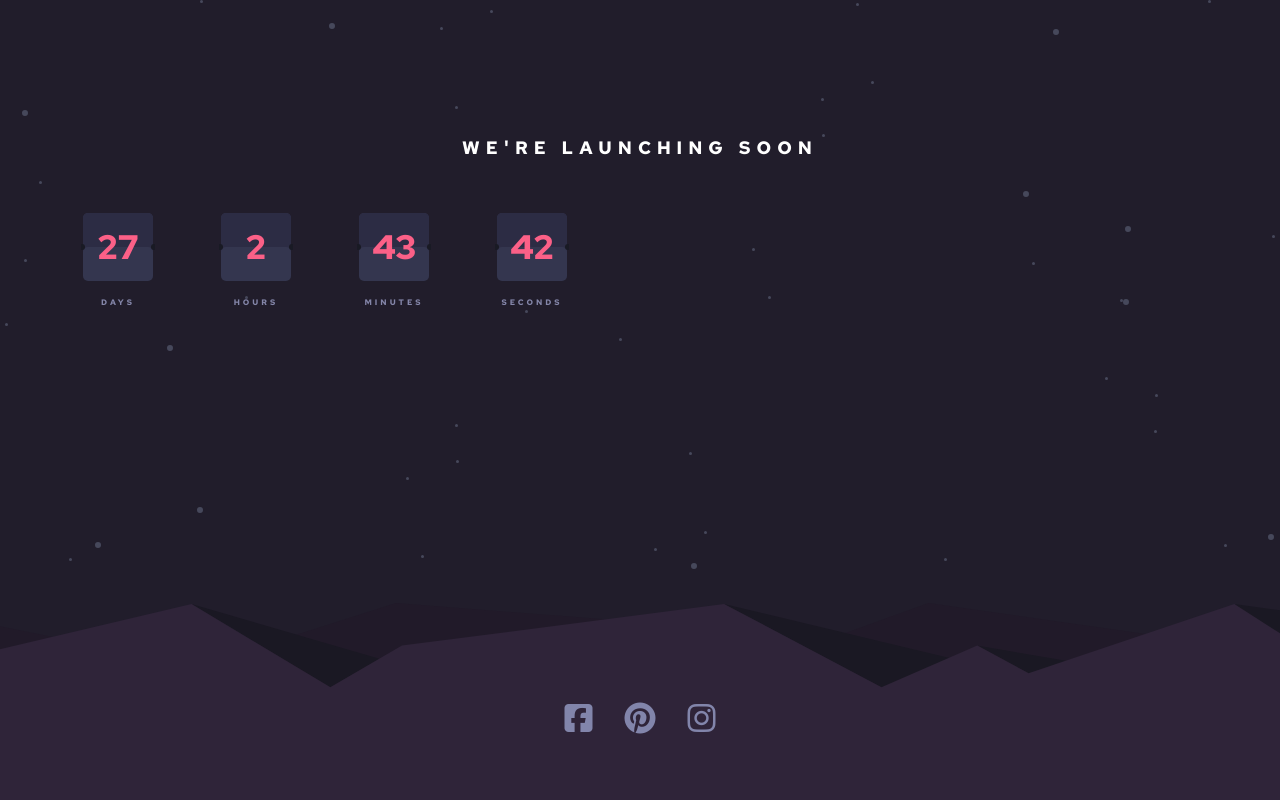
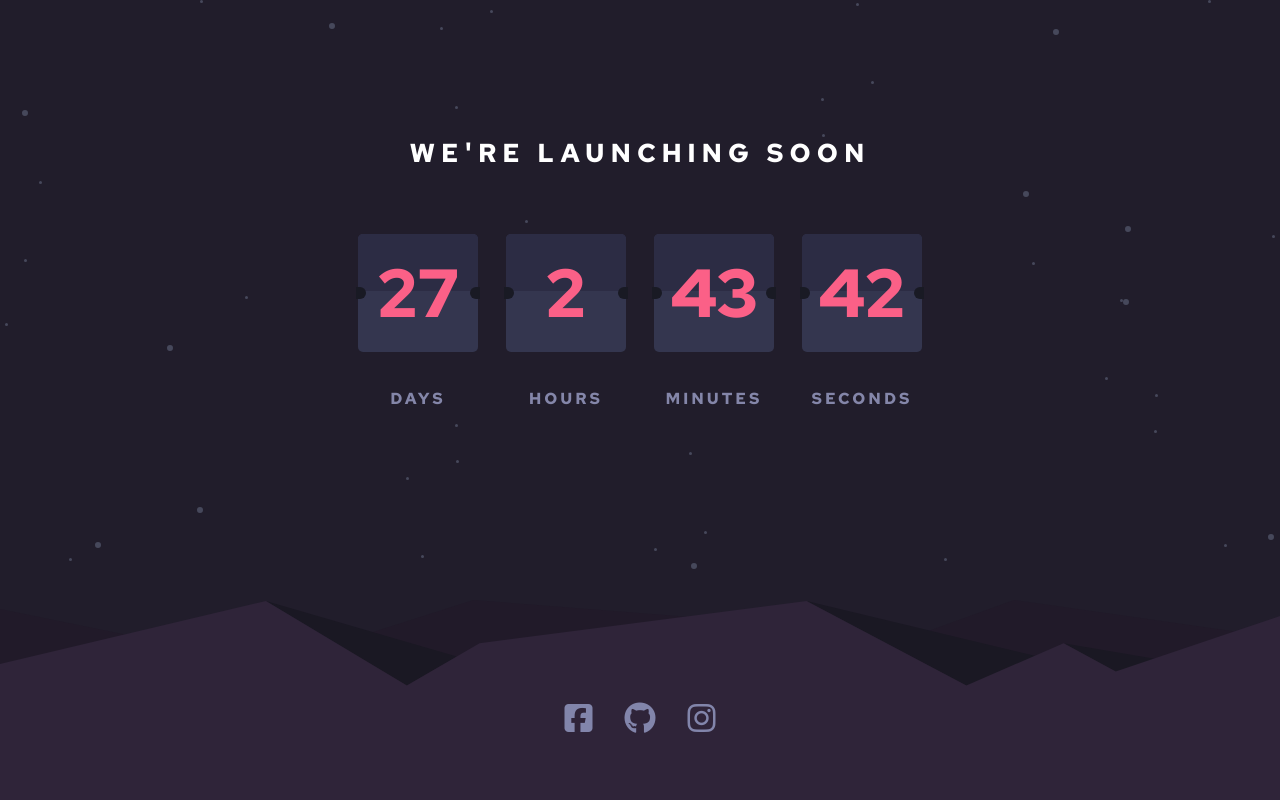
Before and after one commit to who-Is-Beto/clock-down-timer, a plain HTML site: page index.html in a window 1280 px wide. Drawn offline with Linux system fonts and the light colour scheme.

Commit message:
some medias errors fixed

```diff
--- a/index.html
+++ b/index.html
@@ -14,11 +14,13 @@
     <div class="hero">
       <h1 class="main__text">WE'RE LAUNCHING SOON</h1>
     </div>
-    <div id="count"></div>
+    <div class="count__container">
+      <div id="count"></div>
+    </div>
     <footer class="footer">
-      <i class="fab fa-facebook-square fa-2x icon"></i>
-      <i class="fab fa-pinterest fa-2x icon"></i>
-      <i class="fab fa-instagram fa-2x icon"></i>
+      <a href="https://www.facebook.com/groups/739238190191306/"><i class="fab fa-facebook-square fa-2x icon"></i></a>
+      <a href="https://github.com/who-Is-Beto"><i class="fab fa-github fa-2x icon"></i></a>
+      <a href="https://www.instagram.com/who.is.beto/"><i class="fab fa-instagram fa-2x icon"></i></a>
     </footer>
   </div>
 
--- a/js/index.js
+++ b/js/index.js
@@ -16,7 +16,7 @@ simplyCountdown('#count', {
   inlineClass: 'counts', //inline css span class in case of inline = true
   // in case of inline set to false
   enableUtc: false, //Use UTC or not - default : false
-  onEnd: function () { return; }, //Callback on countdown end, put your own function here
+  onEnd: function () { alert('let`s fucking gooooooo') }, //Callback on countdown end, put your own function here
   refresh: 1000, // default refresh every 1s
   sectionClass: 'card', //section css class
   amountClass: 'card__number', // amount css class
--- a/styles/index.css
+++ b/styles/index.css
@@ -67,6 +67,12 @@ div{
   padding: 0 15px;
   max-width: 650px;
   margin: 0%;
+}
+
+.count__container{
+  width: 100%;
+  display: flex;
+  justify-content: center;
 }
 
 .card{
@@ -152,3 +158,69 @@ div{
 .icon:hover{
   color: var(--Softred);
 }
+
+@media screen and (min-width: 500px){
+  .card{
+    box-shadow: inset 0 46px 0 0  rgb(44 44 68);
+    width: 100px;
+    height: 96px;
+    }
+
+  .card__number{
+    font-size: 50px;
+  }
+
+  .card::after {
+    width: 6px;
+    height: 8px;
+  }
+
+  .card::before {
+    width: 6px;
+    height: 8px;
+  }
+}
+
+@media screen and (min-width: 650px) {
+
+  body{
+    background: url(/images/bg-stars.svg) no-repeat top center, var(--background);
+  }
+
+  .main__text{
+    font-size: 26px;
+  }
+
+  .card{
+  box-shadow: inset 0 57px 0 0  rgb(44 44 68);
+  width: 120px;
+  height: 118px;
+  }
+
+  .card__number{
+    font-size: 68px;
+  }
+
+  .footer{
+    background-image: url(/images/pattern-hills.svg);
+    background-position: center;
+    background-repeat: no-repeat;
+    background-size: cover;
+  }
+
+  .card__word{
+    top: 50px;
+    font-size: 16px;
+  }
+
+  .card::after {
+    width: 10px;
+    height: 12px;
+  }
+
+  .card::before {
+    width: 10px;
+    height: 12px;
+  }
+
+}
```
